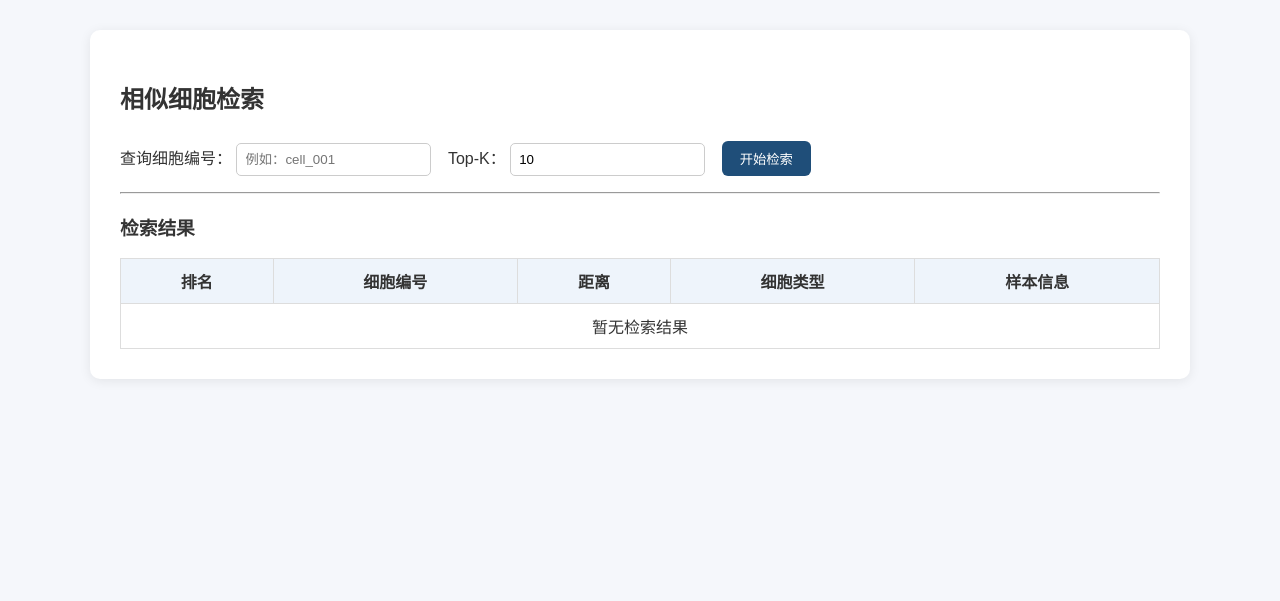
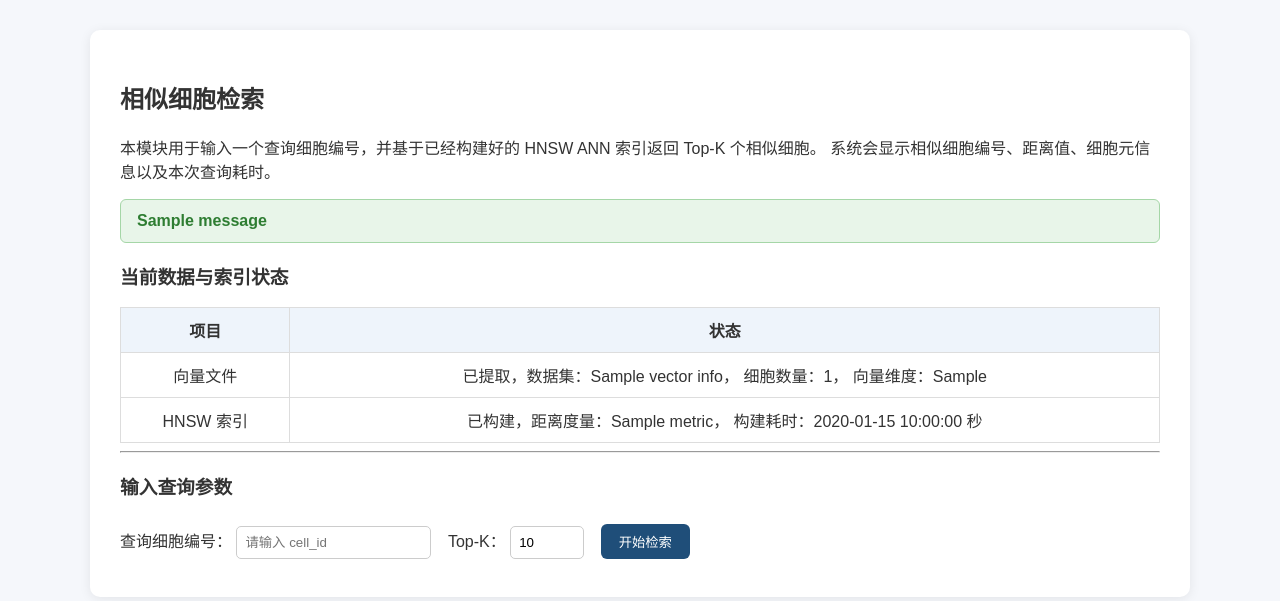
Before and after one commit to Echomile/ann_search, a Flask app: template templates/search.html in a window 1280 px wide. Shown: the part 60-661 px from the top of the page. Run offline with Flask 3, Linux system fonts and the light colour scheme; the template is opened without the code that fills it: most values are stand-ins (such as "Sample title", 1, 10 or a date in 2020); one stand-in notice (Sample message) is shown.

Commit message:
实现基于HNSW索引的TopK相似细胞检索

```diff
--- a/app.py
+++ b/app.py
@@ -3,6 +3,8 @@ from config import Config
 from services.data_service import save_uploaded_file, read_h5ad_info, load_current_dataset_info
 from services.preprocess_service import extract_and_save_vectors, load_current_vector_info
 from services.ann_service import build_hnsw_index, load_current_index_info
+from services.search_service import search_similar_cells_by_id
+from services.ann_service import build_hnsw_index
 
 app = Flask(__name__)
 app.config.from_object(Config)
@@ -106,9 +108,41 @@ def index_manage():
     )
 
 
-@app.route("/search")
+@app.route("/search", methods=["GET", "POST"])
 def search():
-    return render_template("search.html")
+    vector_info = load_current_vector_info()
+    index_info = load_current_index_info()
+    search_result = None
+
+    if request.method == "POST":
+        try:
+            if vector_info is None:
+                flash("请先上传 h5ad 文件并提取细胞向量。", "error")
+                return redirect(url_for("search"))
+
+            if index_info is None:
+                flash("请先构建 HNSW 索引，再进行相似细胞检索。", "error")
+                return redirect(url_for("search"))
+
+            query_cell_id = request.form.get("cell_id", "").strip()
+            top_k = request.form.get("top_k", 10)
+
+            search_result = search_similar_cells_by_id(
+                query_cell_id=query_cell_id,
+                top_k=top_k
+            )
+
+            flash("相似细胞检索成功！", "success")
+
+        except Exception as e:
+            flash(f"相似细胞检索失败：{str(e)}", "error")
+
+    return render_template(
+        "search.html",
+        vector_info=vector_info,
+        index_info=index_info,
+        search_result=search_result
+    )
 
 
 @app.route("/evaluate")
--- a/templates/search.html
+++ b/templates/search.html
@@ -4,30 +4,157 @@
 <div class="card">
     <h2>相似细胞检索</h2>
 
-    <form>
-        <label>查询细胞编号：</label>
-        <input type="text" name="cell_id" placeholder="例如：cell_001">
+    <p>
+        本模块用于输入一个查询细胞编号，并基于已经构建好的 HNSW ANN 索引返回 Top-K 个相似细胞。
+        系统会显示相似细胞编号、距离值、细胞元信息以及本次查询耗时。
+    </p>
 
-        <label>Top-K：</label>
-        <input type="number" name="top_k" value="10">
+    <!-- 消息提示 -->
+    {% with messages = get_flashed_messages(with_categories=true) %}
+        {% if messages %}
+            {% for category, message in messages %}
+                <div class="alert {{ category }}">
+                    {{ message }}
+                </div>
+            {% endfor %}
+        {% endif %}
+    {% endwith %}
 
-        <button type="button">开始检索</button>
-    </form>
+    <h3>当前数据与索引状态</h3>
+
+    <table>
+        <tr>
+            <th>项目</th>
+            <th>状态</th>
+        </tr>
+        <tr>
+            <td>向量文件</td>
+            <td>
+                {% if vector_info %}
+                    已提取，数据集：{{ vector_info.dataset_name }}，
+                    细胞数量：{{ vector_info.cell_count }}，
+                    向量维度：{{ vector_info.vector_dim }}
+                {% else %}
+                    未提取
+                {% endif %}
+            </td>
+        </tr>
+        <tr>
+            <td>HNSW 索引</td>
+            <td>
+                {% if index_info %}
+                    已构建，距离度量：{{ index_info.metric }}，
+                    构建耗时：{{ index_info.build_time_seconds }} 秒
+                {% else %}
+                    未构建
+                {% endif %}
+            </td>
+        </tr>
+    </table>
 
     <hr>
 
-    <h3>检索结果</h3>
+    <h3>输入查询参数</h3>
+
+    <form method="post" action="{{ url_for('search') }}">
+        <label>查询细胞编号：</label>
+        <input
+            type="text"
+            name="cell_id"
+            placeholder="请输入 cell_id"
+            required
+        >
+
+        <label>Top-K：</label>
+        <input
+            type="number"
+            name="top_k"
+            value="10"
+            min="1"
+            max="100"
+            required
+        >
+
+        <button type="submit">开始检索</button>
+    </form>
+
+    {% if search_result %}
+        <hr>
+
+        <h3>查询信息</h3>
+
+        <table>
+            <tr>
+                <th>字段</th>
+                <th>内容</th>
+            </tr>
+            <tr>
+                <td>查询细胞编号</td>
+                <td>{{ search_result.query_cell_id }}</td>
+            </tr>
+            <tr>
+                <td>查询细胞索引位置</td>
+                <td>{{ search_result.query_index }}</td>
+            </tr>
+            <tr>
+                <td>数据集名称</td>
+                <td>{{ search_result.dataset_name }}</td>
+            </tr>
+            <tr>
+                <td>向量来源</td>
+                <td>{{ search_result.vector_source }}</td>
+            </tr>
+            <tr>
+                <td>索引类型</td>
+                <td>{{ search_result.index_type }}</td>
+            </tr>
+            <tr>
+                <td>距离度量</td>
+                <td>{{ search_result.metric }}</td>
+            </tr>
+            <tr>
+                <td>Top-K</td>
+                <td>{{ search_result.top_k }}</td>
+            </tr>
+            <tr>
+                <td>实际返回数量</td>
+                <td>{{ search_result.actual_count }}</td>
+            </tr>
+            <tr>
+                <td>查询耗时</td>
+                <td>{{ search_result.query_time_ms }} ms</td>
+            </tr>
+        </table>
+
+        <h3>Top-K 相似细胞结果</h3>
+
+        {% if search_result.results %}
             <table>
                 <tr>
                     <th>排名</th>
                     <th>细胞编号</th>
                     <th>距离</th>
-            <th>细胞类型</th>
-            <th>样本信息</th>
+
+                    {% for col in search_result.display_columns %}
+                        <th>{{ col }}</th>
+                    {% endfor %}
                 </tr>
+
+                {% for result in search_result.results %}
                     <tr>
-            <td colspan="5">暂无检索结果</td>
+                        <td>{{ result.rank }}</td>
+                        <td>{{ result.cell_id }}</td>
+                        <td>{{ result.distance }}</td>
+
+                        {% for col in search_result.display_columns %}
+                            <td>{{ result.metadata.get(col, "") }}</td>
+                        {% endfor %}
                     </tr>
+                {% endfor %}
             </table>
+        {% else %}
+            <p>未检索到相似细胞。</p>
+        {% endif %}
+    {% endif %}
 </div>
 {% endblock %}
```
Also changed, not shown: services/search_service.py (+179 -0 lines). Lines whose indentation alone changed are shown as unchanged.
